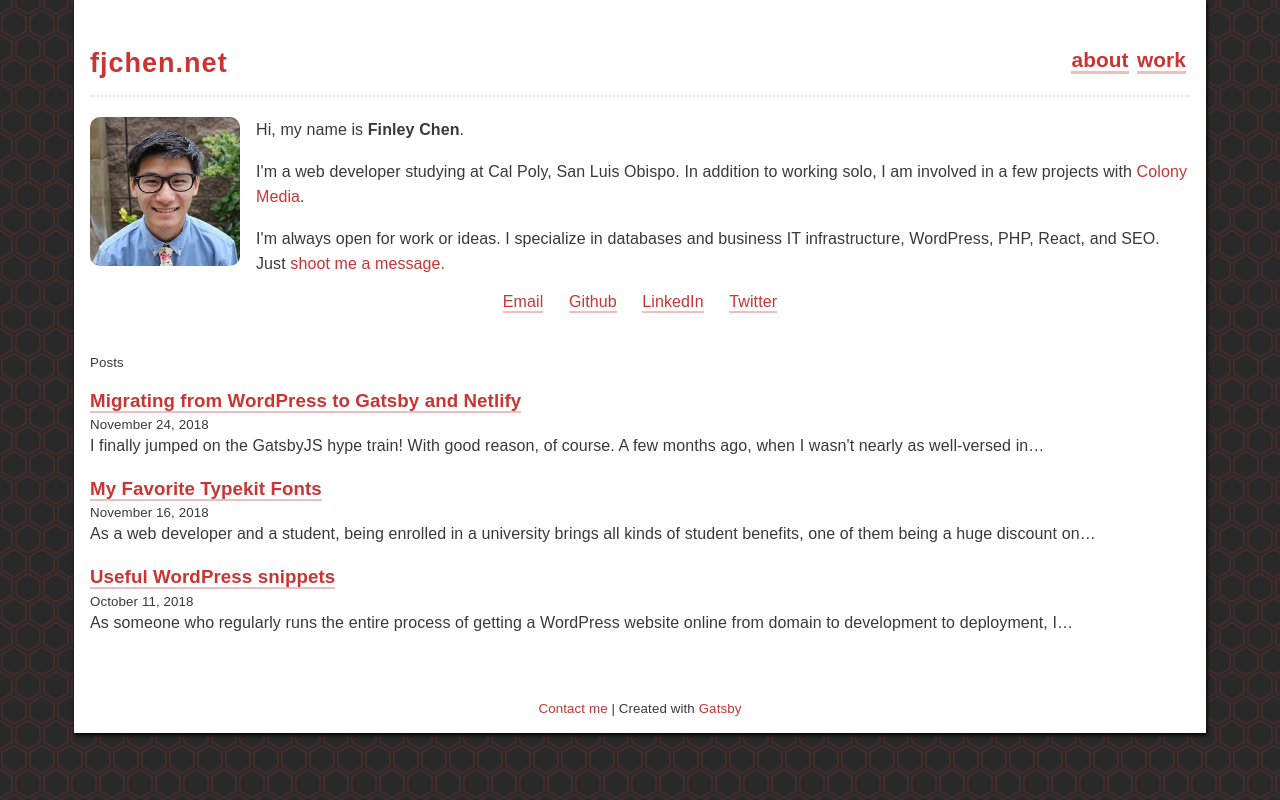
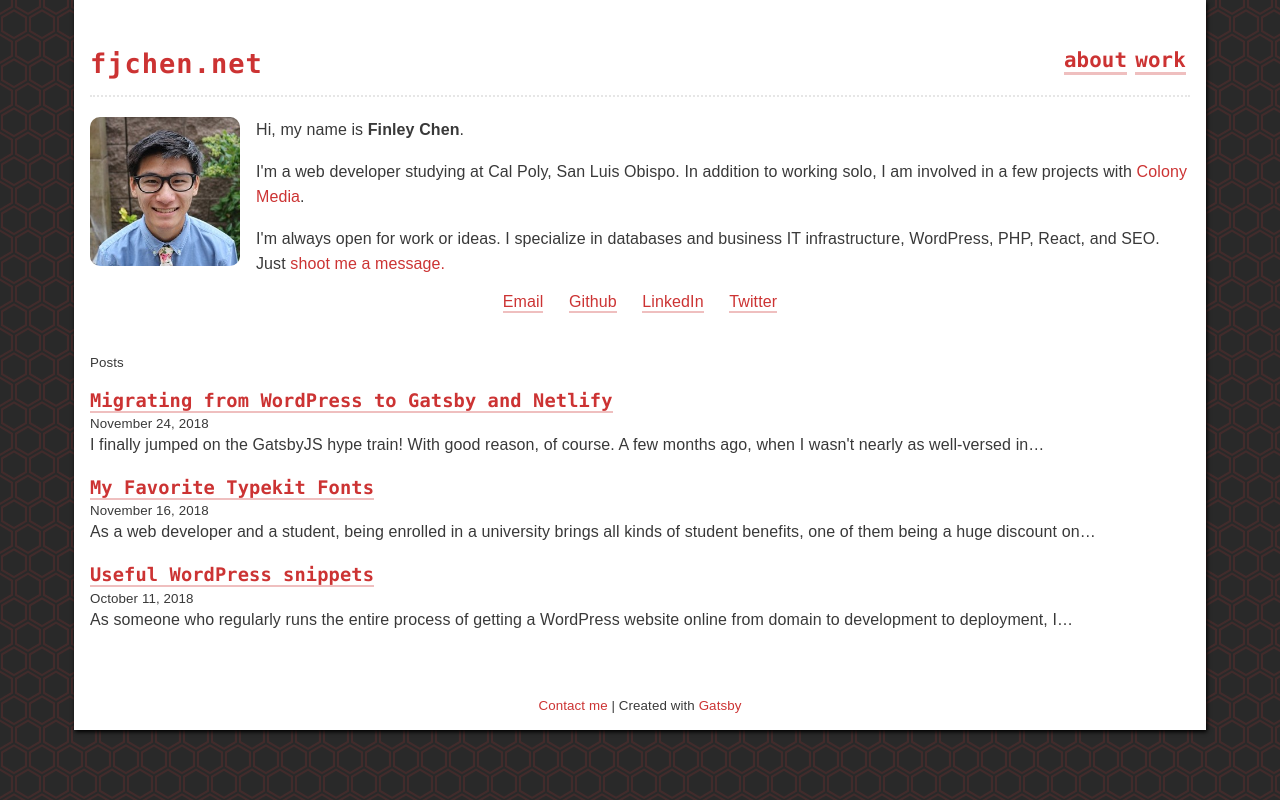
Before and after one commit to finleyjchen/fjchen-gatsby-blog, a Gatsby site: page / in a window 1280 px wide. Built offline with nearby package versions, Linux system fonts and the light colour scheme; Gatsby itself is replaced by a stand-in of ours; some packages are replaced by stand-ins of ours; a web font is replaced by a local one.

Commit message:
trying out monospace fonts for headers

```diff
--- a/src/assets/index.css
+++ b/src/assets/index.css
@@ -25,6 +25,7 @@ code[class*="language-"], pre[class*="language-"] {
 h1,h2,h3,h4,h5,h6 {
     font-family: halyard-display, sans-serif;
     font-family: neue-haas-grotesk-display, sans-serif;
+    font-family: Consolas, Monaco, 'Andale Mono', 'Ubuntu Mono', monospace;
 
 
     color:#cc3333;
@@ -55,6 +56,8 @@ a:hover {
     border-bottom:2px dotted #39393920;
     margin-bottom:20px;
     font-family: neue-haas-grotesk-display, sans-serif;
+    font-family: Consolas, Monaco, 'Andale Mono', 'Ubuntu Mono', monospace;
+
     font-weight:700;
     float:left;
     width:100%;
@@ -110,6 +113,7 @@
     display:block;
     width:40%;
     text-align:right;
+
 }
 
 .links a {
@@ -210,6 +214,8 @@ blockquote p {
 .post-date {
     text-transform: uppercase;
     color:#616161;
+    font-family: Consolas, Monaco, 'Andale Mono', 'Ubuntu Mono', monospace;
+
 }
 
 .next-post-link {
```
Also changed, not shown: 1 other file.
